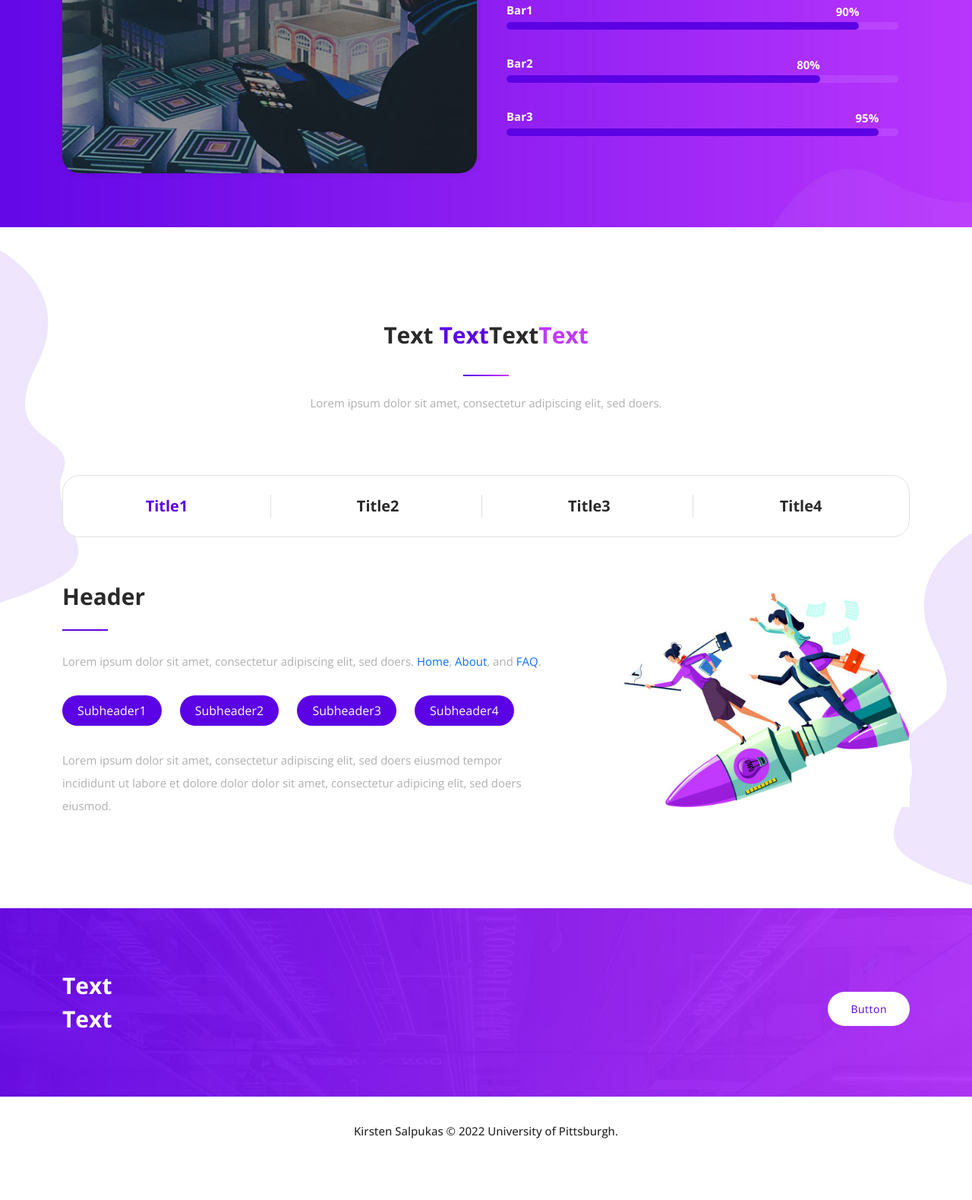
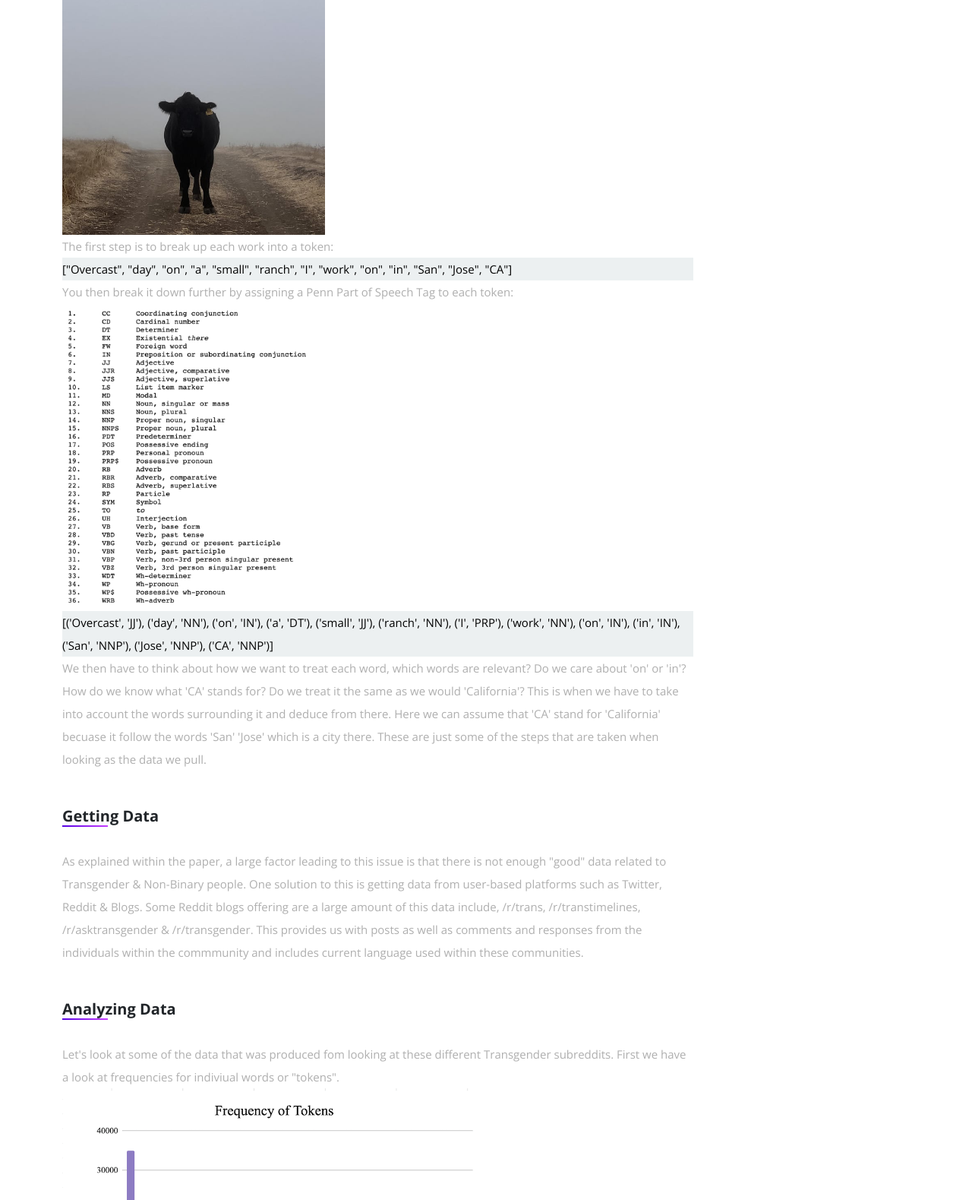
Before and after one commit to kirsten3115/GSWS1200Final, a plain HTML site: page about.html in a window 1280 px wide. Shown: the part 1221-2800 px from the top of the page at 76% size. Before the commit the page ends 2754 px from the top, so only its background shows below. Drawn offline with nearby package versions, Linux system fonts and the light colour scheme.

Commit message:
final changes

```diff
--- a/about.html
+++ b/about.html
@@ -92,7 +92,6 @@ https://templatemo.com/tm-582-tale-seo-agency
                           <a href="javascript:void(0)">Pages</a>
                           <ul class="sub-menu">
                               <li><a href="about.html">NLP Demo</a></li>
-                              <li><a href="faqs.html">FAQs</a></li>
                           </ul>
                       </li>
                       <li><a href="index.html">Final Paper</a></li>
@@ -116,10 +115,7 @@ https://templatemo.com/tm-582-tale-seo-agency
             <h6>NLP DEMO</h6>
             <div class="line-dec"></div>
             <h4>Uncovering <em>Gender Binary</em> using <span>NLP Models</span></h4>
-            <p>Lorem ipsum dolor sit amet, consectetur adipiscing elit, sed doers eiusmod tempor incididunt ut labore et dolore.</p>
-            <div class="main-button"><a href="index.html">Home</a></div>
-            <span>or</span>
-            <div class="second-button"><a href="#">Check our FAQs</a></div>
+            <p>Transgender indivutals already face a large number of factors working against them, NLP should not be another area where they are disparaged.</p>
           </div>
         </div>
         <div class="col-lg-5 align-self-center">
@@ -129,170 +125,112 @@ https://templatemo.com/tm-582-tale-seo-agency
     </div>
   </div>
 
-  <div class="video-info section">
+  <div class="demo section">
     <div class="container">
       <div class="row">
-        <div class="col-lg-6">
-          <div class="video-thumb">
-            <img src="assets/images/video-thumb.jpg" alt="">
-            <a href="http://youtube.com" target="_blank"><i class="fa fa-play"></i></a>
+        <div class="col-lg-9 align-self-center">
+          <div class="example-text">
+            <div class="section-heading">
+              <h5>Basic Example</h5>
+                <div class="line-dec"></div>
+            </div>
+            <p>Look at this example from the /r/cows subreddit with the caption "Overcast day on a small ranch I work on in San Jose, CA."
+            </p>
+              <div class="col-lg-5 align-self-center">
+                <img src="assets/images/cow.jpeg" alt="">
+              </div>
+            <p>The first step is to break up each work into a token:
+            </p>
+            <p style="background-color:#ECF0F1; color:black">["Overcast", "day", "on", "a", "small", "ranch", "I", "work", "on", "in", "San", "Jose", "CA"]</p>
+            <p>You then break it down further by assigning a Penn Part of Speech Tag to each token:
+            </p>
+              <div class="col-lg-5 align-self-center">
+                <img src="assets/images/Tags.png" alt="">
+              </div>
+            <p style="background-color:#ECF0F1; color:black">[('Overcast', 'JJ'), ('day', 'NN'), ('on', 'IN'), ('a', 'DT'), ('small', 'JJ'), ('ranch', 'NN'),
+              ('I', 'PRP'), ('work', 'NN'), ('on', 'IN'), ('in', 'IN'), ('San', 'NNP'), ('Jose', 'NNP'), ('CA', 'NNP')]
+            </p>
+            <p>We then have to think about how we want to treat each word, which words are relevant? Do we care about 'on' or 'in'?
+              How do we know what 'CA' stands for? Do we treat it the same as we would 'California'? This is when
+              we have to take into account the words surrounding it and deduce from there. Here we can assume that 'CA'
+              stand for 'California' becuase it follow the words 'San' 'Jose' which is a city there.
+              These are just some of the steps that are taken when looking as the data we pull.
+            </p>
+
+            <br></br>
           </div>
         </div>
-        <div class="col-lg-6 align-self-center">
-          <div class="section-heading">
-            <h2>Title</h2>
-            <div class="line-dec"></div>
-            <p>Lorem ipsum dolor sit amet, consectetur adipiscing elit, sed doers eiusmod tempor incididunt ut labore et dolore dolor.</p>
+
+        <div class="col-lg-9 align-self-center">
+          <div class="caption  header1-text">
+            <div class="section-heading">
+              <h5>Getting Data</h5>
+                <div class="line-dec"></div>
+            </div>
+            <p>As explained within the paper, a large factor leading to this issue is that there
+              is not enough "good" data related to Transgender & Non-Binary people. One solution
+              to this is getting data from user-based platforms such as Twitter, Reddit & Blogs.
+              Some Reddit blogs offering are a large amount of this data include, /r/trans, /r/transtimelines,
+              /r/asktransgender & /r/transgender. This provides us with posts as well as comments
+              and responses from the individuals within the commmunity and includes current
+              language used within these communities.
+            </p>
+            <br></br>
           </div>
-          <div class="skills">
-            <div class="skill-slide marketing">
-              <div class="fill"></div>
-              <h6>Bar1</h6>
-              <span>90%</span>
+        </div>
+
+        <div class="col-lg-9 align-self-center">
+          <div class="caption  header1-text">
+            <div class="section-heading">
+              <h5>Analyzing Data</h5>
+                <div class="line-dec"></div>
             </div>
-            <div class="skill-slide digital">
-              <div class="fill"></div>
-              <h6>Bar2</h6>
-              <span>80%</span>
+            <p>Let's look at some of the data that was produced fom looking at these different
+              Transgender subreddits. First we have a look at frequencies for indiviual words
+              or "tokens".
+            </p>
+            <div class="col-lg-8 align-self-center">
+              <img src="assets/images/tokens.png" alt="">
             </div>
-            <div class="skill-slide media">
-              <div class="fill"></div>
-              <h6>Bar3</h6>
-              <span>95%</span>
+            <br></br>
+            <p>Now let's look at the frequency of word pairings or "bigrams".
+            </p>
+            <div class="col-lg-8 align-self-center">
+              <img src="assets/images/bigrams.png" alt="">
             </div>
+            <p>The bigram data yields some expected pairs such as ['gender', 'identity'] and ['trans', 'people'] but it
+              also interesting that ['feel', 'like'] and ['dont', 'know'] are the two most frequent pairs.
+              I would hypothesize that this is likely because the data is coming from user-produced text in which
+              people are talking about their own experiences.
+            </p>
+            <br></br>
+            <p>This is just a beginning of what we could do with all of this data. Just looking at these
+              few subreddits has provided us with important insights. Rather then certain transgender terms
+              being associated with medical procedures like in most 'academic' texts here we have these terms
+              associted with people's experiences surrounding their own gender indentity.
+            </p>
           </div>
         </div>
       </div>
     </div>
   </div>
 
-  <div class="happy-clients section">
+  <div class="video-info section">
     <div class="container">
       <div class="row">
-        <div class="col-lg-12">
-          <div class="section-heading">
-            <h2>Text <em>Text</em>Text<span>Text</span></h2>
-            <div class="line-dec"></div>
-            <p>Lorem ipsum dolor sit amet, consectetur adipiscing elit, sed doers.</p>
+        <div class="col-lg-6 align-self-center">
+          <div class="video-thumb">
+            <img src="assets/images/thumbnail.png" alt="">
+            <a href="https://www.youtube.com/watch?v=CMrHM8a3hqw&ab_channel=Simplilearn" target="_blank"><i class="fa fa-play"></i></a>
           </div>
         </div>
-        <div class="col-lg-12">
-          <div class="naccs">
-            <div class="tabs">
-              <div class="row">
-                <div class="col-lg-12">
-                  <div class="menu">
-                    <div class="active"><span>Title1</span></div>
-                    <div><span>Title2</span></div>
-                    <div><span>Title3</span></div>
-                    <div class="last-item"><span>Title4</span></div>
-                  </div>
-                </div>
-                <div class="col-lg-12">
-                  <ul class="nacc">
-                    <li class="active">
-                      <div>
-                        <div class="row">
-                          <div class="col-lg-7">
-                            <h4>Header</h4>
-                            <div class="line-dec"></div>
-                            <p>Lorem ipsum dolor sit amet, consectetur adipiscing elit, sed doers. <a href="index.html">Home</a>, <a href="about.html">About</a>, and <a href="faqs.html">FAQ</a>.</p>
-                            <div class="info">
-                              <span>Subheader1</span>
-                              <span>Subheader2</span>
-                              <span>Subheader3</span>
-                              <span class="last-span">Subheader4</span>
-                            </div>
-                            <p>Lorem ipsum dolor sit amet, consectetur adipiscing elit, sed doers eiusmod tempor incididunt ut labore et dolore dolor dolor sit amet, consectetur adipicing elit, sed doers eiusmod.</p>
-                          </div>
-                          <div class="col-lg-5 align-self-center">
-                            <img src="assets/images/happyclient-01.jpg" alt="">
-                          </div>
-                        </div>
-                      </div>
-                    </li>
-                    <li>
-                      <div>
-                        <div class="row">
-                          <div class="col-lg-7">
-                            <h4>Header</h4>
-                            <div class="line-dec"></div>
-                            <p>Lorem ipsum dolor sit amet, consectetur adipiscing elit, sed doers</p>
-                            <div class="info">
-                              <span>Subheader1</span>
-                              <span>Subheader2</span>
-                              <span>Subheader3</span>
-                              <span class="last-span">Subheader4</span>
-                            </div>
-                            <p>Lorem ipsum dolor sit amet, consectetur adipiscing elit, sed doers eiusmod tempor incididunt ut labore et dolore dolor dolor sit amet, consectetur adipicing elit, sed doers eiusmod.</p>
-                          </div>
-                          <div class="col-lg-5 align-self-center">
-                            <img src="assets/images/happyclient-01.jpg" alt="">
-                          </div>
-                        </div>
-                      </div>
-                    </li>
-                    <li>
-                      <div>
-                        <div class="row">
-                          <div class="col-lg-7">
-                            <h4>Header</h4>
-                            <div class="line-dec"></div>
-                            <p>Lorem ipsum dolor sit amet, consectetur adipiscing elit, sed doers eiusmod kent tempor incididunt ut labore et dolore dolor.</p>
-                            <div class="info">
-                              <span>Subheader1</span>
-                              <span>Subheader2</span>
-                              <span>Subheader3</span>
-                              <span class="last-span">Subheader4</span>
-                            </div>
-                            <p>Lorem ipsum dolor sit amet, consectetur adipiscing elit, sed doers eiusmod tempor incididunt ut labore et dolore dolor dolor sit amet, consectetur adipicing elit, sed doers eiusmod.</p>
-                          </div>
-                          <div class="col-lg-5 align-self-center">
-                            <img src="assets/images/happyclient-01.jpg" alt="">
-                          </div>
-                        </div>
-                      </div>
-                    </li>
-                    <li>
-                      <div>
-                        <div class="row">
-                          <div class="col-lg-7">
-                            <h4>Header</h4>
-                            <div class="line-dec"></div>
-                            <p>Lorem ipsum dolor sit amet, consectetur adipiscing elit, sed doers eiusmod kent tempor incididunt ut labore et dolore dolor.</p>
-                            <div class="info">
-                              <span>Subheader1</span>
-                              <span>Subheader2</span>
-                              <span>Subhead3er</span>
-                              <span class="last-span">Subheader4</span>
-                            </div>
-                            <p>Lorem ipsum dolor sit amet, consectetur adipiscing elit, sed doers eiusmod tempor incididunt ut labore et dolore dolor dolor sit amet, consectetur adipicing elit, sed doers eiusmod.</p>
-                          </div>
-                          <div class="col-lg-5 align-self-center">
-                            <img src="assets/images/happyclient-01.jpg" alt="">
-                          </div>
-                        </div>
-                      </div>
-                    </li>
-                  </ul>
-                </div>
-              </div>
-            </div>
+        <div class="col-lg-6 align-self-center">
+          <div class="section-heading">
+            <h2>Quick Video On NLP For Further Understanding</h2>
+            <div class="line-dec"></div>
           </div>
-        </div>
-      </div>
-    </div>
-  </div>
-
-  <div class="cta section">
-    <div class="container">
-      <div class="row">
-        <div class="col-lg-8">
-          <h4>Text<br>Text</h4>
-        </div>
-        <div class="col-lg-4">
-          <div class="main-button">
-            <a href="#">Button</a>
+          <div class="skills">
+            <p>"Natural Language Processing In 5 Minutes | What Is NLP And How Does It Work? | Simplilearn"</p>
           </div>
         </div>
       </div>
```
Also changed, not shown: index.html (+0 -1 lines), assets/images/Tags.png (added), assets/images/bigrams.png (added), assets/images/birgram_freq.webp (added), assets/images/cow.jpeg (added), assets/images/thumbnail.png (added), assets/images/token_freq.webp (added), assets/images/tokens.png (added), 2 other files.
